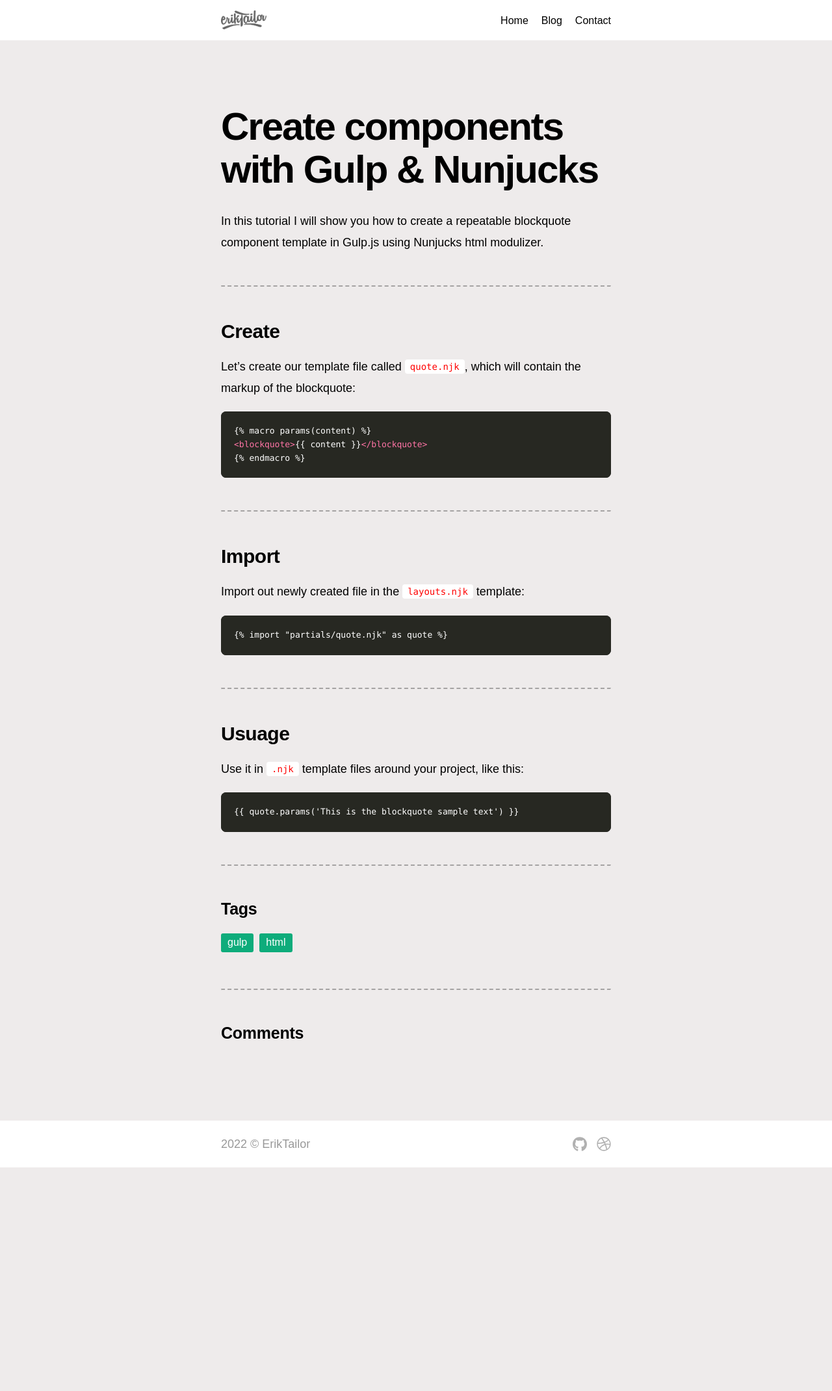
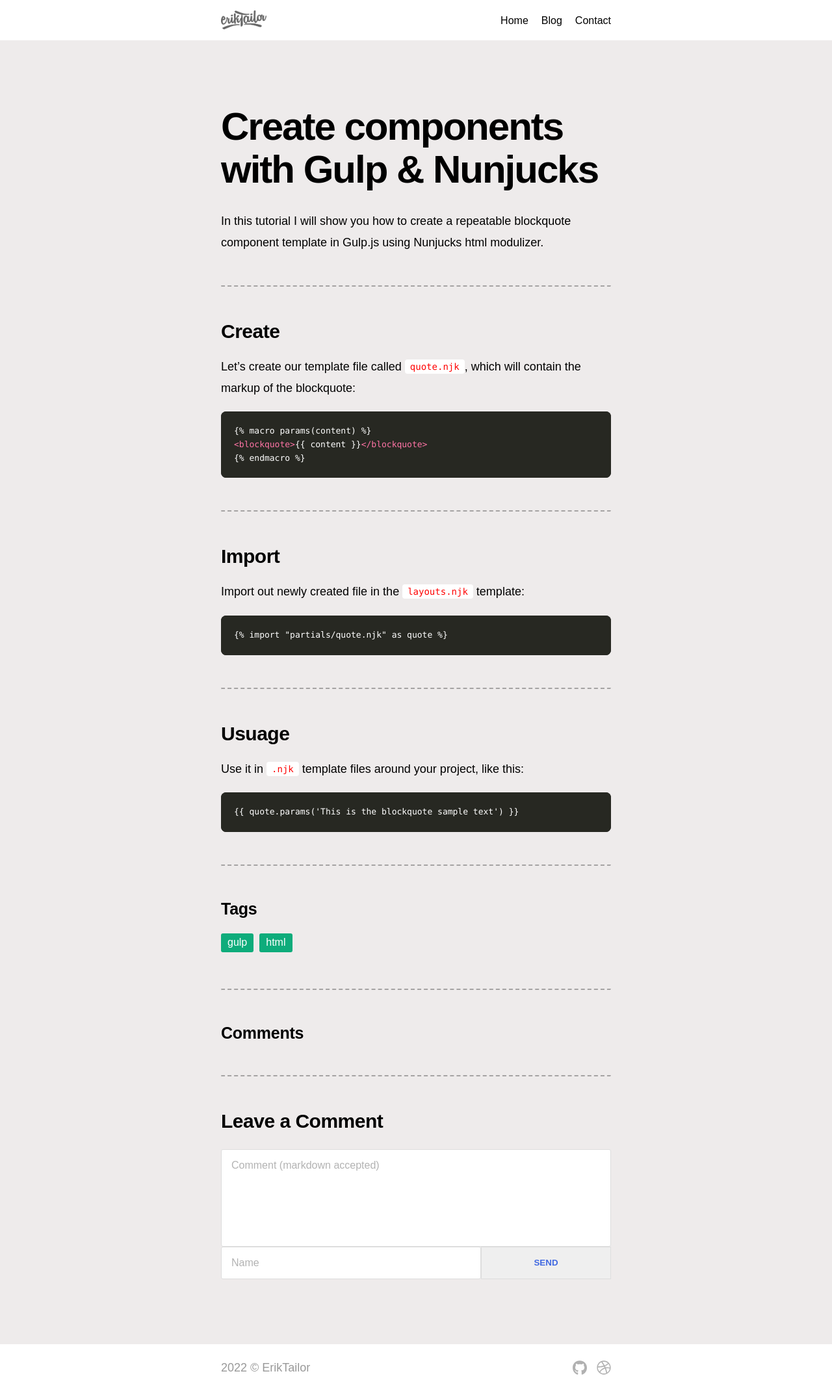
Before and after one commit to eriktailor/eriktailor.github.io_source, a Jekyll site: the page built from _posts/2022-04-05-create-components-with-gulp-and-nunjucks.md, in a window 1280 px wide. Shown: the whole page at 65% size. Built offline with Jekyll 4.4.1, drawn with Linux system fonts in a browser that asks for light colours; comment, search, counter and statistics services are not loaded; before the commit the page ends 1796 px from its top, so only the background shows below that.

Commit message:
staticman comment system added

```diff
--- a/_config.yml
+++ b/_config.yml
@@ -72,6 +72,9 @@ tag_page_dir: tag
 tag_page_data:
     sitemap: false
 
+# Staticman
+staticman_url: https://eriktailor-staticman.herokuapp.com/v3/entry/github/eriktailor/eriktailor.github.io/master/comments
+
 # Plugins
 plugins:
     - jekyll-sitemap
--- a/_config_dev.yml
+++ b/_config_dev.yml
@@ -86,6 +86,9 @@ tag_page_dir: tag
 tag_page_data:
     sitemap: false
 
+# Staticman
+staticman_url: https://eriktailor-staticman.herokuapp.com/v3/entry/github/eriktailor/eriktailor.github.io/master/comments
+
 # Plugins
 plugins:
     - jekyll-sitemap
--- /dev/null
+++ b/_includes/comment-form.html
@@ -0,0 +1,26 @@
+<!-- _includes/comment-form.html -->
+<form method="POST" action="{{ site.staticman_url }}" class="comment-form">
+    <input
+      name="options[redirect]"
+      type="hidden"
+      value="{{ page.url | absolute_url }}"
+    />
+    <input name="options[slug]" type="hidden" value="{{ page.slug }}" />
+
+    <textarea
+      class="comment-message"
+      name="fields[message]"
+      placeholder="Comment (markdown accepted)"
+      required
+    ></textarea>
+    <div class="comment-bottom">
+      <input
+        class="comment-name"
+        name="fields[name]"
+        type="text"
+        placeholder="Name"
+        required
+      />
+      <button class="comment-submit" type="submit">SEND</button>
+    </div>
+  </form>
--- /dev/null
+++ b/_includes/comments.html
@@ -0,0 +1,14 @@
+<!-- _includes/comments.html -->
+<section class="comments">
+    {% if site.data.comments[page.slug] %}
+    <div>
+      <h2>Comments</h2>
+      {% include comment-list.html %}
+    </div>
+    {% endif %}
+
+    <div>
+      <h2>Leave a Comment</h2>
+      {% include comment-form.html %}
+    </div>
+  </section>
--- a/_layouts/post.html
+++ b/_layouts/post.html
@@ -37,3 +37,9 @@ layout: default
 {% if page.comments %}
 	{% include components/comments.html %}
 {% endif %}
+
+<hr>
+
+{% include comments.html %}
+
+<a class="u-url" href="{{ page.url | relative_url }}" hidden></a>
--- /dev/null
+++ b/_sass/comments.scss
@@ -0,0 +1,53 @@
+// _sass/comments.scss
+.comment {
+    padding-top: 10px;
+    h3 {
+        display: inline;
+        color: royalblue;
+    }
+    p {
+        margin: 0;
+    }
+}
+
+.comment-new {
+    margin-top: 25px;
+}
+
+.comment-form {
+    display: flex;
+    flex-direction: column;
+    margin-top: 25px;
+
+    .comment-message,
+    .comment-name {
+        font-size: 16px;
+        padding: 15px;
+        border: 1px solid #ddd;
+        margin: 0;
+    }
+
+    .comment-message {
+        min-height: 150px;
+        resize: none;
+    }
+
+    .comment-bottom {
+        display: flex;
+    }
+
+    .comment-name {
+        flex: 1;
+    }
+
+    .comment-submit {
+        width: 200px;
+        border: 1px solid #ddd;
+        color: royalblue;
+        font-weight: bold;
+
+        &:hover {
+            cursor: pointer;
+        }
+    }
+}
--- a/_sass/main.scss
+++ b/_sass/main.scss
@@ -24,3 +24,4 @@ $breakpoint-xxs: 300px;
 @import "form";
 @import "lightbox";
 @import "highlight";
+@import "comments";
```
Also changed, not shown: _includes/comment-list.html (added, +17 -0 lines), staticman.yml (added, +52 -0 lines).
